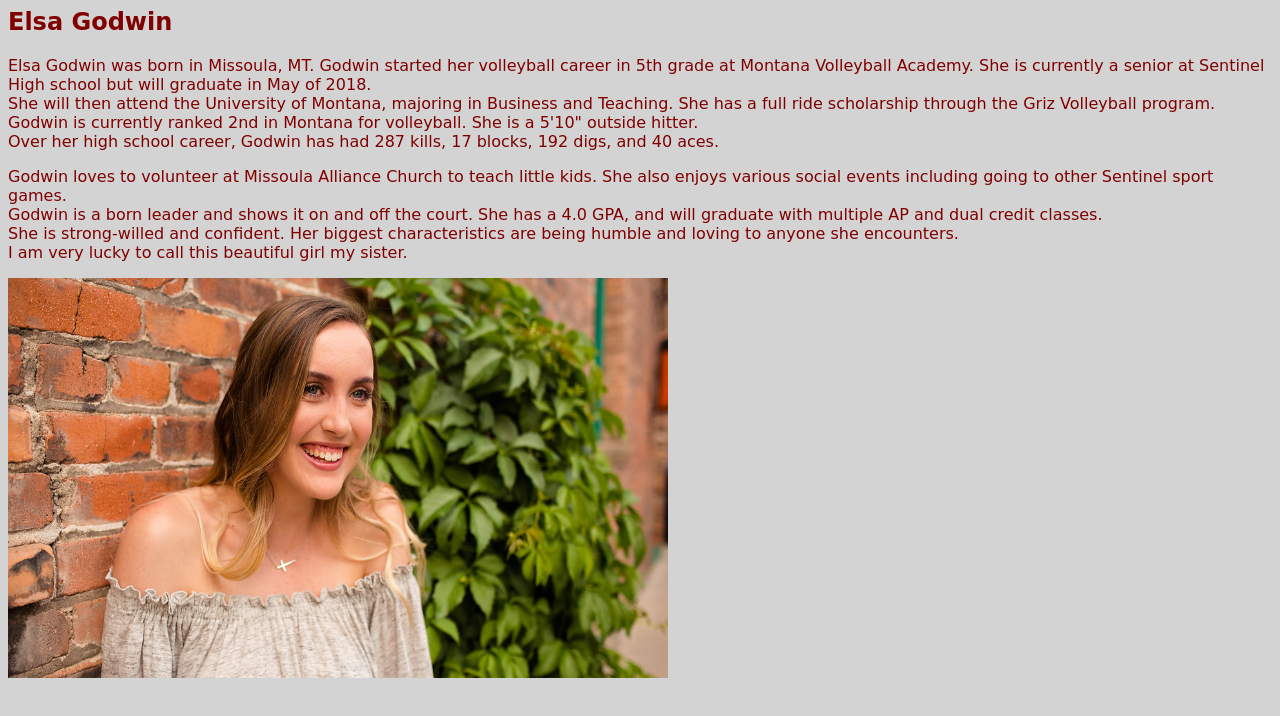
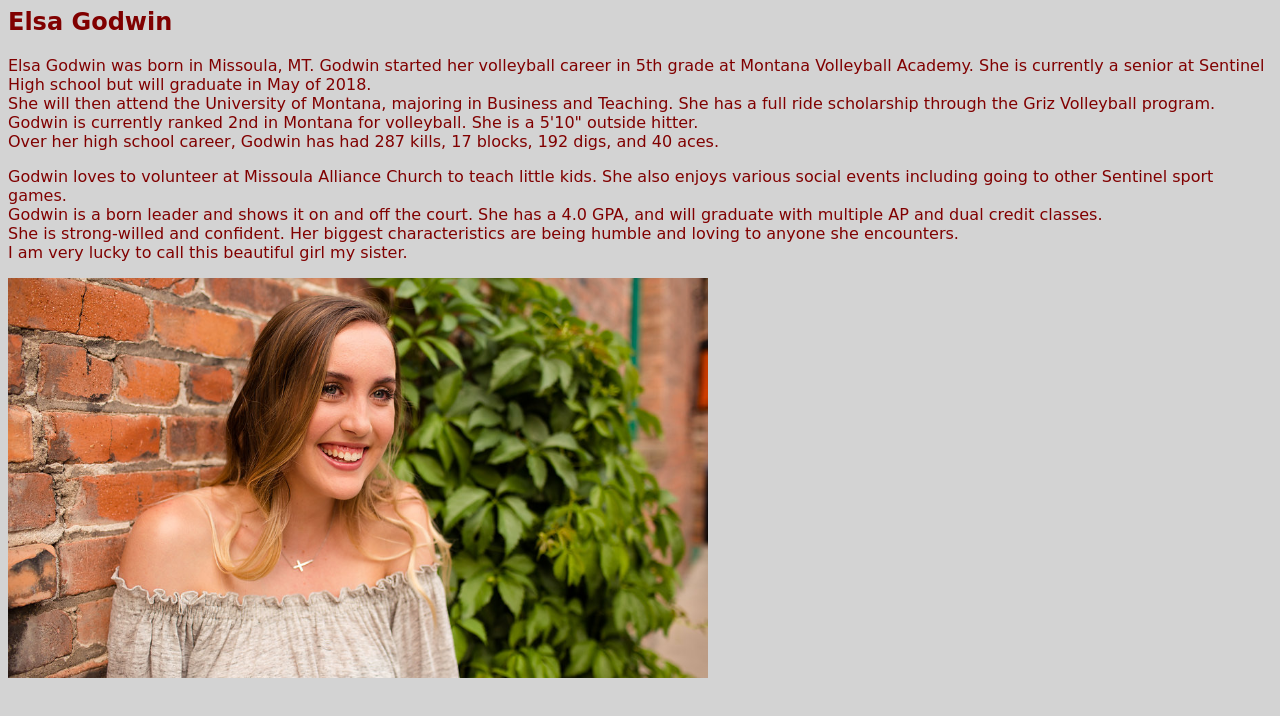
Before and after one commit to laurengodwin/web-dev-hw, a plain HTML site: page project-3/about.html in a window 1280 px wide. Drawn offline with Linux system fonts and the light colour scheme.

Commit message:
pic size take 7

```diff
--- a/project-3/about.html
+++ b/project-3/about.html
@@ -15,4 +15,4 @@
       She is strong-willed and confident. Her biggest characteristics are being humble and loving to anyone she encounters.<br>
       I am very lucky to call this beautiful girl my sister.</p>
 
-    <p><img src="images/elsa.jpg" width="660px" height="400px"></p>
+    <p><img src="images/elsa.jpg" width="700px" height="400px"></p>
```
